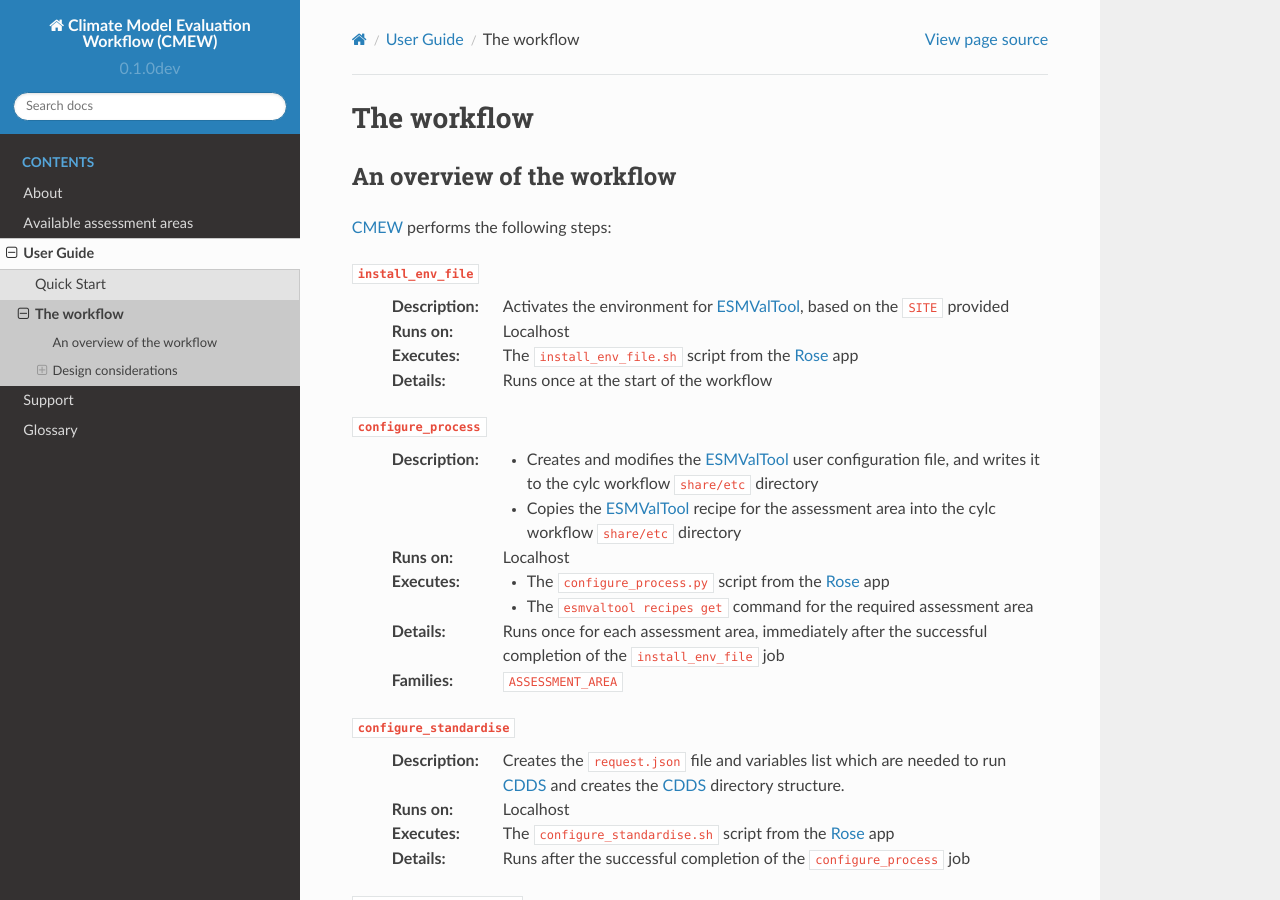
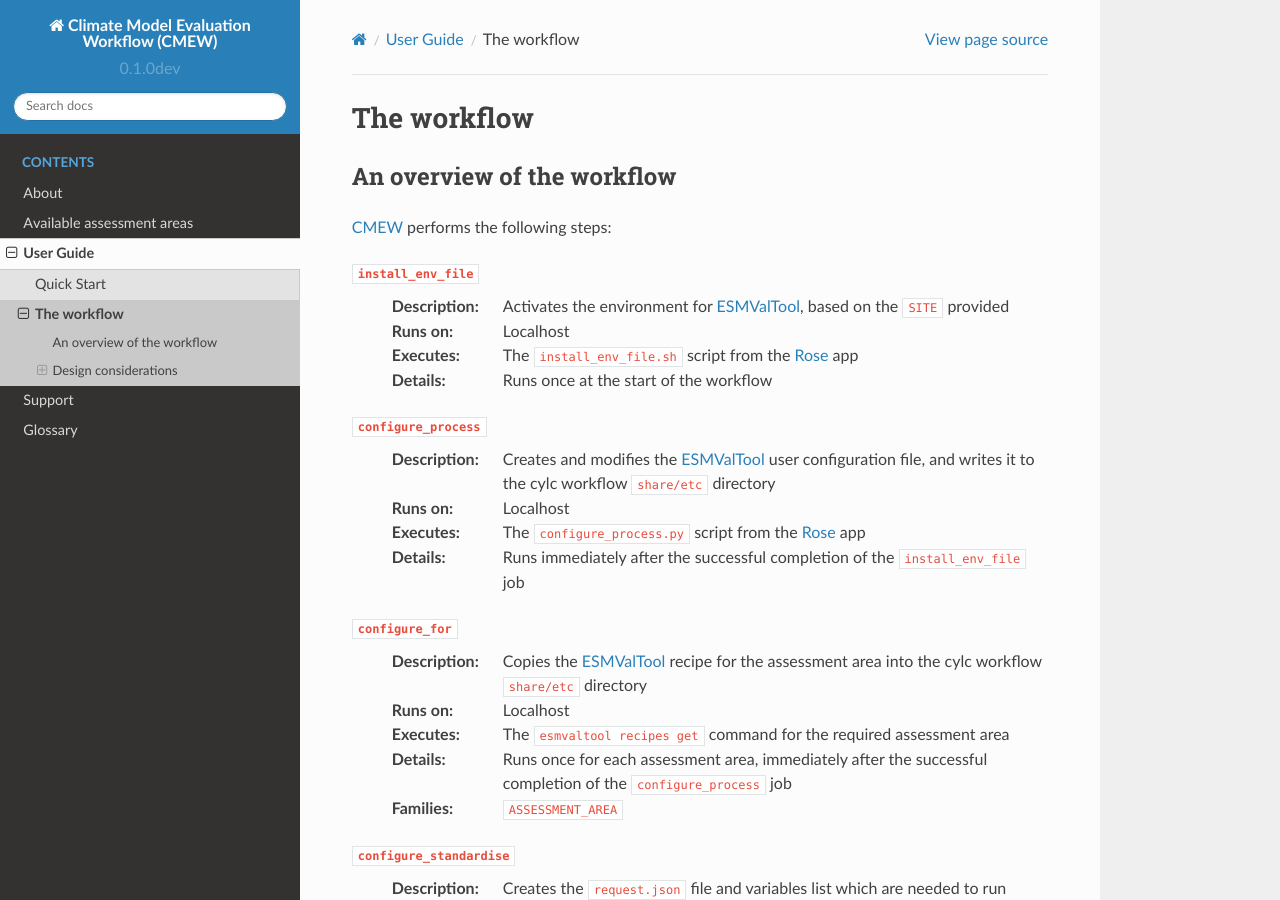
Before and after one commit to MetOffice/CMEW, a Sphinx documentation site: the page built from doc/source/user_guide/workflow.rst, in a window 1280 px wide and 900 px high. Built offline with Sphinx 7.4.7 and the Read the Docs theme 2.0.0, drawn with Linux system fonts in a browser that asks for light colours.

Commit message:
#137: separated descriptions of jobs in user guide docs

```diff
--- a/doc/source/user_guide/workflow.rst
+++ b/doc/source/user_guide/workflow.rst
@@ -22,18 +22,26 @@
 
 ``configure_process``
   :Description:
-     * Creates and modifies the |ESMValTool| user configuration file,
-       and writes it to the cylc workflow ``share/etc`` directory
-     * Copies the |ESMValTool| recipe for the assessment area into
-       the cylc workflow ``share/etc`` directory
+     Creates and modifies the |ESMValTool| user configuration file,
+     and writes it to the cylc workflow ``share/etc`` directory
   :Runs on:
      Localhost
   :Executes:
-     * The ``configure_process.py`` script from the |Rose| app
-     * The ``esmvaltool recipes get`` command for the required assessment area
+     The ``configure_process.py`` script from the |Rose| app
+  :Details:
+     Runs immediately after the successful completion of the ``install_env_file`` job
+
+``configure_for``
+  :Description:
+     Copies the |ESMValTool| recipe for the assessment area into
+     the cylc workflow ``share/etc`` directory
+  :Runs on:
+     Localhost
+  :Executes:
+     The ``esmvaltool recipes get`` command for the required assessment area
   :Details:
      Runs once for each assessment area, immediately after the successful
-     completion of the ``install_env_file`` job
+     completion of the ``configure_process`` job
   :Families:
      ``ASSESSMENT_AREA``
 
```
